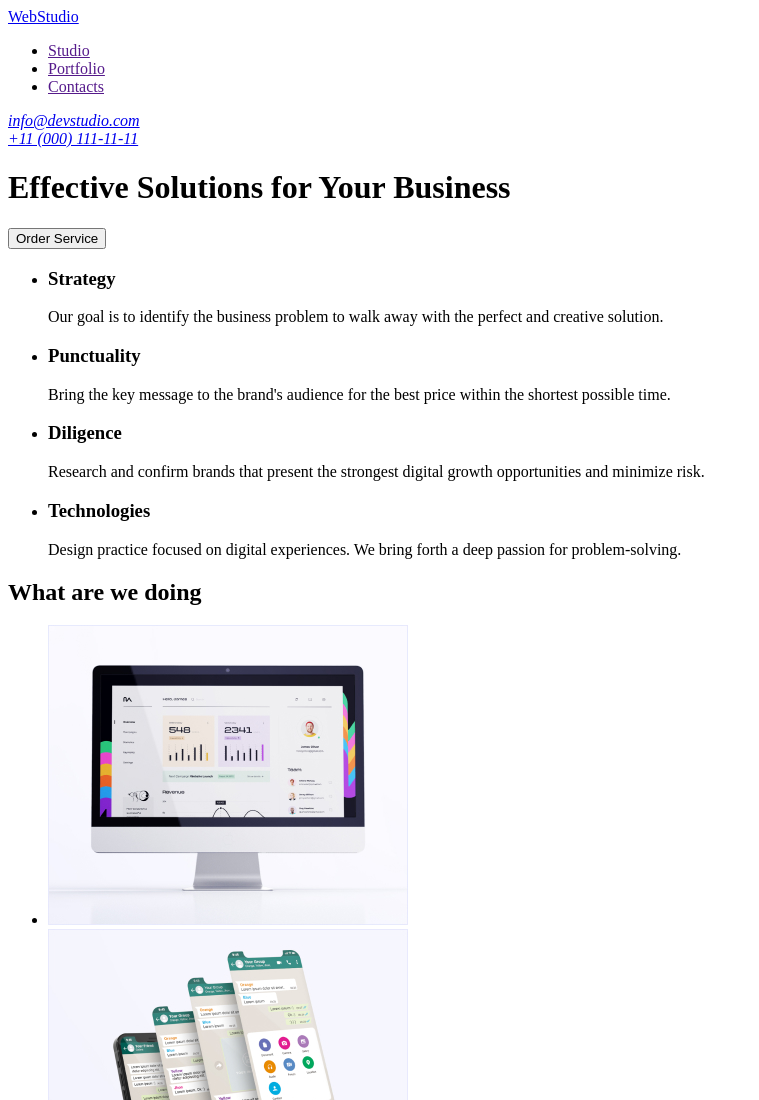
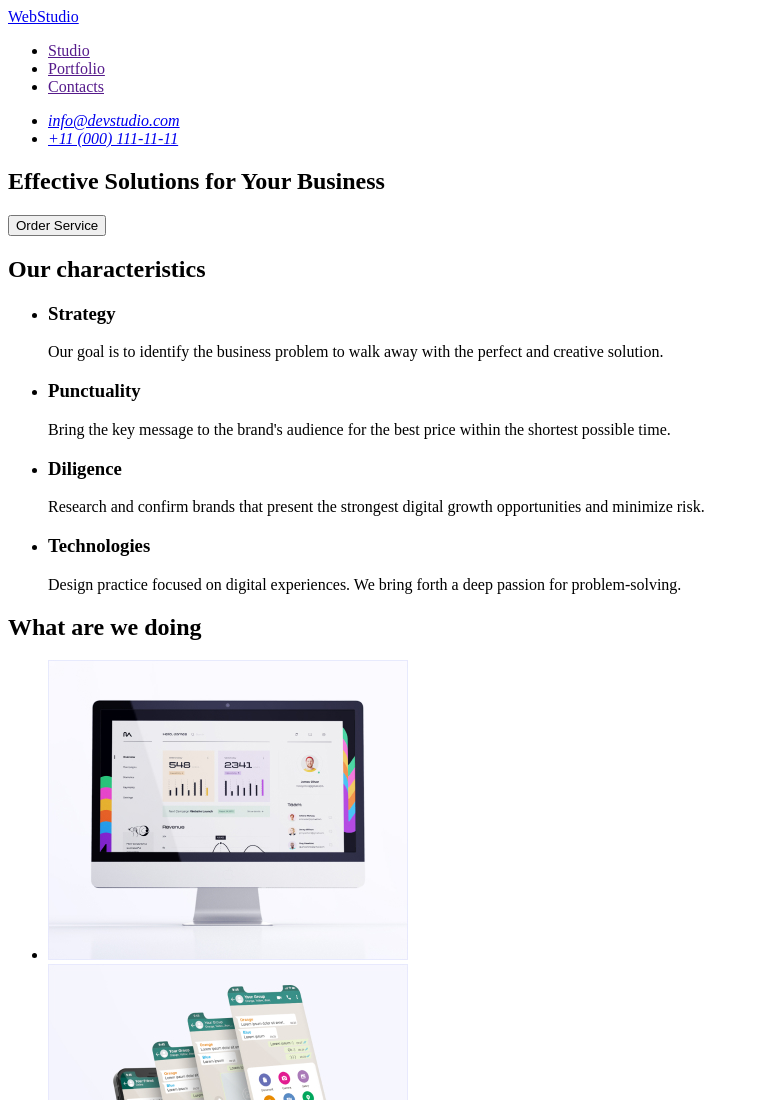
Before and after one commit to vl-brrr/goit-markup-hw-01, a plain HTML site: page index.html in a window 1280 px wide. Shown: the top 1100 px of the page, without its empty margins (0-759 px from the left). Drawn offline with Linux system fonts and the light colour scheme.

Commit message:
Homework #1 (3.0)

```diff
--- a/index.html
+++ b/index.html
@@ -15,14 +15,19 @@
         </ul>
       </nav>
       <address>
-        <a href="mailto:info@devstudio.com">info@devstudio.com</a> <br />
-        <a href="tel.:+110001111111">+11 (000) 111-11-11</a>
+        <ul>
+          <li><a href="mailto:info@devstudio.com">info@devstudio.com</a></li>
+          <li><a href="tel.:+110001111111">+11 (000) 111-11-11</a></li>
+        </ul>
       </address>
     </header>
     <main>
-      <h1>Effective Solutions for Your Business</h1>
-      <button type="button">Order Service</button>
+      <section id="hero-page">
+        <h1>Effective Solutions for Your Business</h1>
+        <button type="button">Order Service</button>
+      </section>
       <section id="section1">
+        <h2>Our characteristics</h2>
         <ul>
           <li>
             <h3>Strategy</h3>
```
